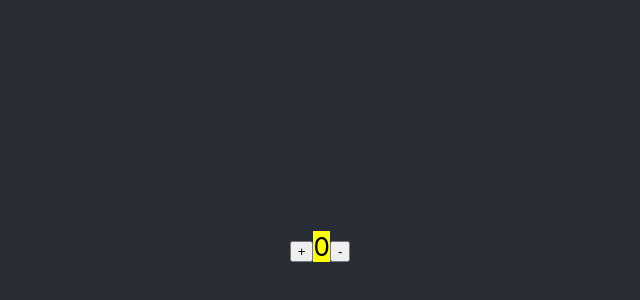
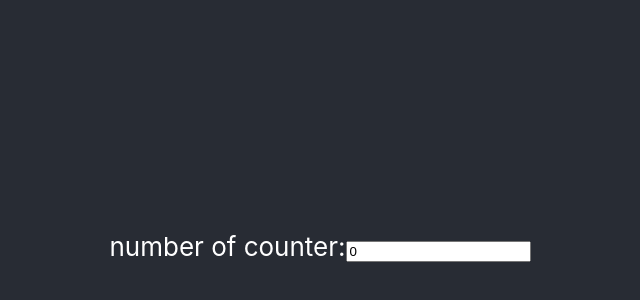
Before and after one commit to xhzhe/react-counter, a React (Create React App) app: page / in a window 1280 px wide. Shown: the part 154-454 px from the top of the page, without its empty margins (320-960 px from the left). Built offline with nearby package versions, Linux system fonts and the light colour scheme.

Commit message:
[alex xu] feature: add input to change the number of counter

```diff
--- a/src/App.js
+++ b/src/App.js
@@ -1,15 +1,29 @@
 import React from 'react';
 import './App.css';
-import Counter from "./components/Counter";
+import CounterGroup from "./components/CounterSet";
 
-function App() {
-    return (
-        <div className="App">
+class App extends React.Component {
+    constructor(props) {
+        super(props);
+        this.state = {
+            count: 0
+        }
+    }
+
+    inputChange = (event) => {
+        event.target.value !== "" ?
+            this.setState({count: event.target.value}) : this.setState({count: 0})
+    }
+
+    render() {
+        return <div className="App">
             <header className="App-header">
-                <Counter/>
+                <span>number of counter:
+                <input type="text" value={this.state.count} onChange={this.inputChange}/></span>
+                <CounterGroup CounterCount={this.state.count}/>
             </header>
         </div>
-    );
+    }
 }
 
 export default App;
```
